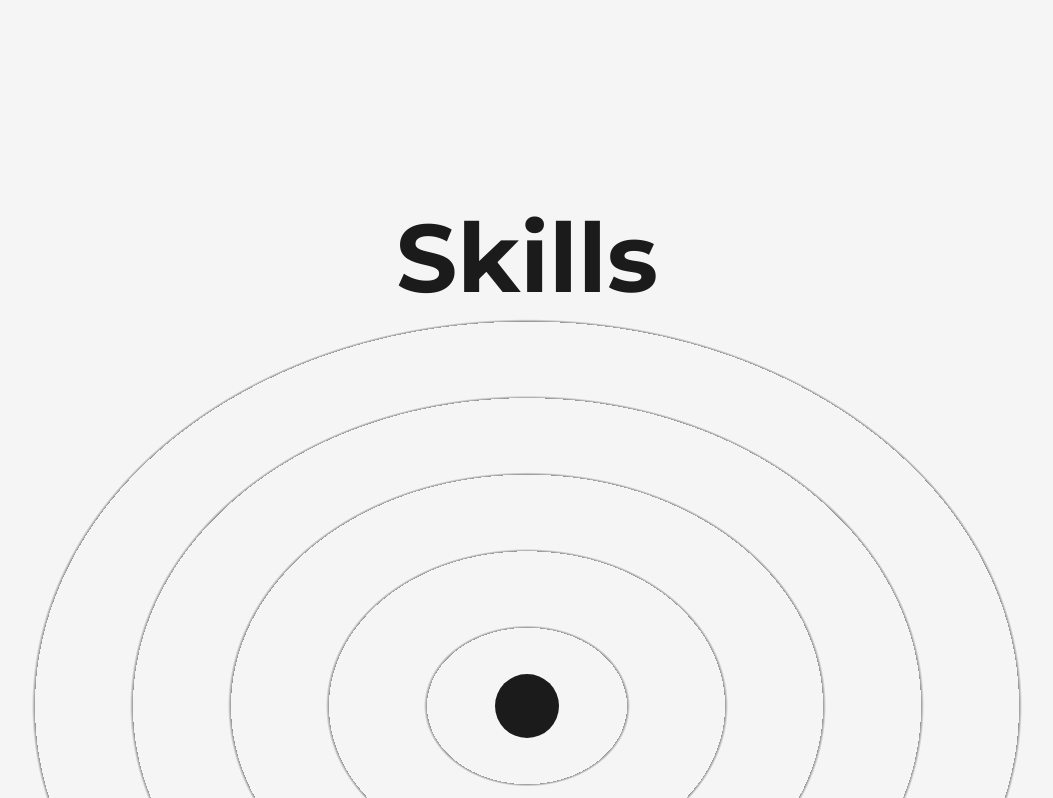
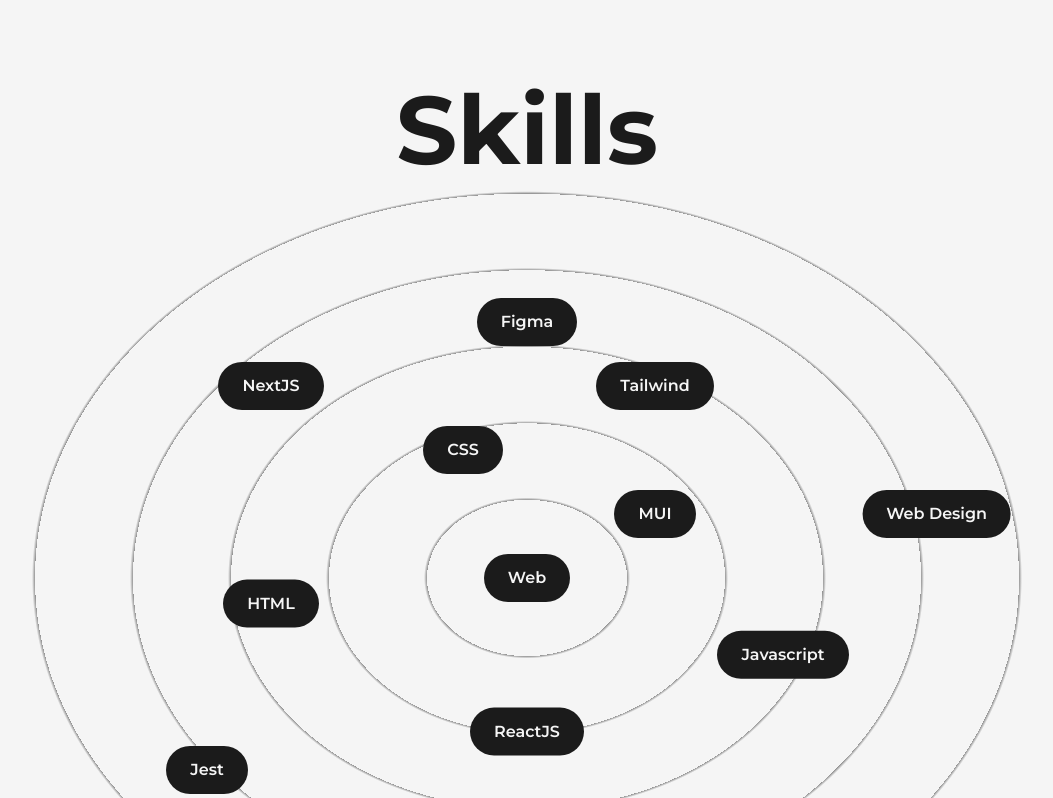
Before and after one commit to HugoPetla/my-portifolio, a Next.js app: page /about in a window 1280 px wide. Shown: the part 882-1680 px from the top of the page, without its empty margins (113-1166 px from the left). Built offline with nearby package versions, Linux system fonts and the light colour scheme.

Commit message:
Added the skills page

```diff
--- a/src/app/about/page.tsx
+++ b/src/app/about/page.tsx
@@ -42,7 +42,7 @@
           content="here you find some things about Hugo Petla"
         />
       </Head>
-      <main className="flex flex-col items-center text-dark w-full justify-center">
+      <main className="flex flex-col items-center text-dark w-full justify-center pb-16">
         <AnimatedText text="Passion Fuels Purpose!" className="py-16" />
         <div className="grid w-full grid-cols-8 gap-16">
           <div className="col-span-3 flex flex-col items-start justify-start">
--- a/src/components/Skills/index.tsx
+++ b/src/components/Skills/index.tsx
@@ -1,12 +1,15 @@
 import React from "react";
 import { motion } from "framer-motion";
 
-const Skill = ({ name, x, y }: { name: string; x: number; y: number }) => {
+const Skill = ({ name, x, y }: { name: string; x: string; y: string }) => {
   return (
     <>
       <motion.div
-        className="flex items-center justify-center rounded-full font-semibold bg-dark text-light p-8 shadow-dark cursor-pointer"
+        className="flex items-center justify-center rounded-full font-semibold bg-dark text-light py-3 px-6 shadow-dark cursor-pointer absolute"
         whileHover={{ scale: 1.05 }}
+        initial={{ x: 0, y: 0 }}
+        whileInView={{ x: x, y: y }}
+        transition={{ duration: 1.5 }}
       >
         {name}
       </motion.div>
@@ -14,25 +17,22 @@
   );
 };
 
-export const Skills = ({
-  name,
-  x,
-  y,
-}: {
-  name: string;
-  x: number;
-  y: number;
-}) => {
+export const Skills = () => {
   return (
     <>
-      <h2 className="font-bold text-8xl mt-64 w-full text-center">Skills</h2>
+      <h2 className="font-bold text-8xl mt-32 w-full text-center">Skills</h2>
       <div className="w-full h-screen relative flex items-center justify-center rounded-full bg-circularLight">
-        <motion.div
-          className="flex items-center justify-center rounded-full font-semibold bg-dark text-light p-8 shadow-dark cursor-pointer"
-          whileHover={{ scale: 1.05 }}
-        >
-          {name}
-        </motion.div>
+        <Skill name="Web" x="0vw" y="0vw" />
+        <Skill name="CSS" x="-5vw" y="-10vw" />
+        <Skill name="HTML" x="-20vw" y="2vw" />
+        <Skill name="Javascript" x="20vw" y="6vw" />
+        <Skill name="ReactJS" x="0vw" y="12vw" />
+        <Skill name="NextJS" x="-20vw" y="-15vw" />
+        <Skill name="Web Design" x="32vw" y="-5vw" />
+        <Skill name="Figma" x="0vw" y="-20vw" />
+        <Skill name="Tailwind" x="10vw" y="-15vw" />
+        <Skill name="MUI" x="10vw" y="-5vw" />
+        <Skill name="Jest" x="-25vw" y="15vw" />
       </div>
     </>
   );
```
